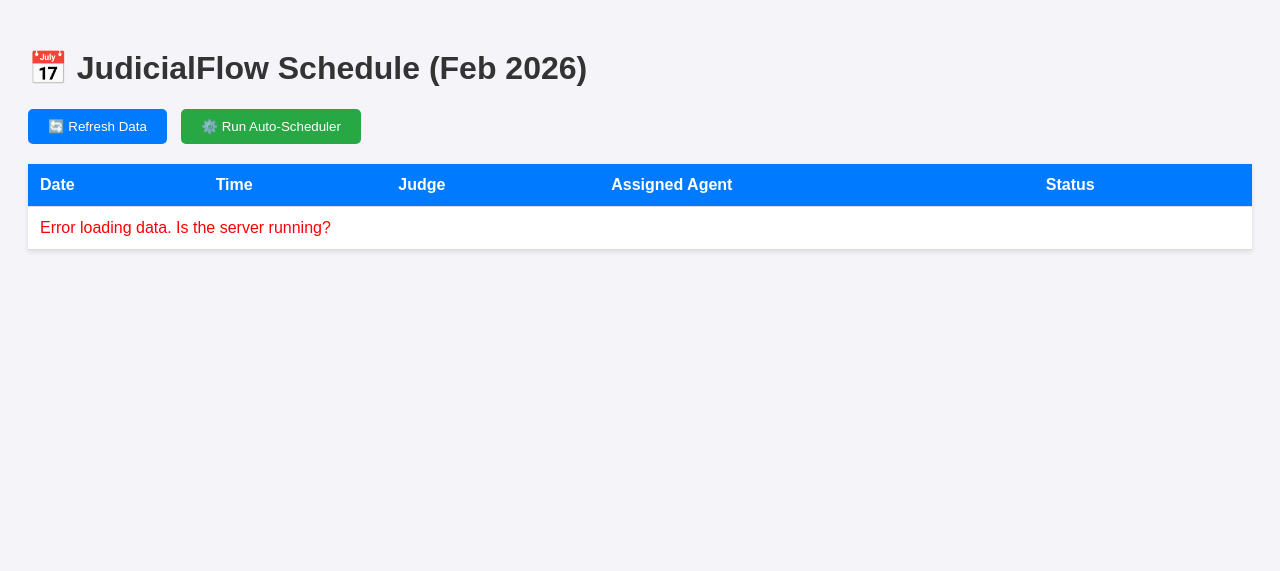
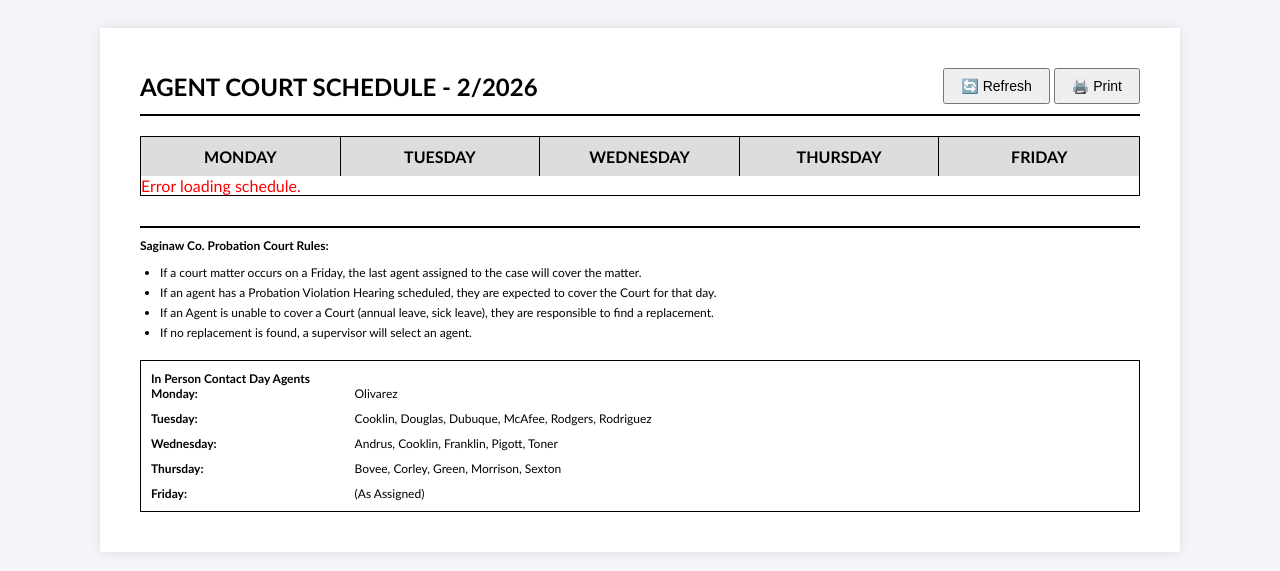
Before and after one commit to JamesSextonIII/JudicialFlow, a Django app: page / in a window 1280 px wide. Shown: the top 571 px of the page. Run offline with Django 5.2, Linux system fonts and the light colour scheme; tables that the repository leaves empty hold one stand-in row (values such as "Sample post").

Commit message:
feat: replace list view with calendar grid dashboard

```diff
--- a/scheduler/templates/scheduler/dashboard.html
+++ b/scheduler/templates/scheduler/dashboard.html
@@ -2,100 +2,250 @@
 <html lang="en">
 <head>
     <meta charset="UTF-8">
-    <title>JudicialFlow Dashboard</title>
+    <title>Agent Court Schedule</title>
     <style>
-        body { font-family: sans-serif; padding: 20px; background-color: #f4f4f9; }
-        h1 { color: #333; }
-        .controls { margin-bottom: 20px; }
-        button { padding: 10px 20px; background-color: #007bff; color: white; border: none; cursor: pointer; border-radius: 5px;}
-        button:hover { background-color: #0056b3; }
+        /* --- Document Style Reset --- */
+        body {
+            font-family: "Calibri", "Arial", sans-serif;
+            padding: 20px;
+            background-color: #f4f4f9;
+        }
 
-        table { width: 100%; border-collapse: collapse; background: white; box-shadow: 0 2px 5px rgba(0,0,0,0.1); }
-        th, td { padding: 12px; text-align: left; border-bottom: 1px solid #ddd; }
-        th { background-color: #007bff; color: white; }
-        tr:hover { background-color: #f1f1f1; }
-        .badge { padding: 4px 8px; border-radius: 4px; font-size: 0.8em; font-weight: bold; }
-        .badge-locked { background-color: #dc3545; color: white; }
-        .badge-auto { background-color: #28a745; color: white; }
+        .page-container {
+            background: white;
+            width: 1000px; /* Fixed width to mimic paper */
+            margin: 0 auto;
+            padding: 40px;
+            box-shadow: 0 0 10px rgba(0,0,0,0.1);
+        }
+
+        /* --- Header --- */
+        header {
+            display: flex;
+            justify-content: space-between;
+            align-items: center;
+            border-bottom: 2px solid black;
+            padding-bottom: 10px;
+            margin-bottom: 20px;
+        }
+        h1 { font-size: 24px; text-transform: uppercase; margin: 0; }
+        .controls button {
+            padding: 8px 16px;
+            cursor: pointer;
+            font-size: 14px;
+        }
+
+        /* --- Calendar Grid --- */
+        .calendar-header {
+            display: grid;
+            grid-template-columns: repeat(5, 1fr); /* 5 Columns for Mon-Fri */
+            text-align: center;
+            font-weight: bold;
+            background-color: #ddd;
+            border: 1px solid black;
+            border-bottom: none;
+        }
+        .day-name { padding: 10px; border-right: 1px solid black; }
+        .day-name:last-child { border-right: none; }
+
+        .calendar-grid {
+            display: grid;
+            grid-template-columns: repeat(5, 1fr); /* 5 Columns */
+            border: 1px solid black;
+            border-top: none;
+        }
+
+        .calendar-day {
+            border-right: 1px solid black;
+            border-bottom: 1px solid black;
+            min-height: 150px; /* Tall boxes like the doc */
+            padding: 5px;
+            font-size: 14px;
+            position: relative;
+        }
+
+        /* Remove right border for Friday column */
+        .calendar-day:nth-child(5n) { border-right: none; }
+
+        .date-number {
+            font-weight: bold;
+            margin-bottom: 5px;
+            display: block;
+        }
+
+        .assignment {
+            margin-bottom: 4px;
+            line-height: 1.2;
+        }
+
+        .assignment strong {
+            font-weight: bold;
+        }
+
+        .empty-cell { background-color: #f9f9f9; }
+
+        /* --- Footer / Rules Section --- */
+        .footer-rules {
+            margin-top: 30px;
+            font-size: 12px;
+            border-top: 2px solid black;
+            padding-top: 10px;
+        }
+        .footer-rules ul { padding-left: 20px; }
+        .footer-rules li { margin-bottom: 5px; }
+
+        .contact-days {
+            margin-top: 20px;
+            border: 1px solid black;
+            padding: 10px;
+            font-size: 12px;
+        }
+        .contact-grid {
+            display: grid;
+            grid-template-columns: 1fr 4fr;
+            gap: 10px;
+        }
+
+        /* Print-friendly styles */
+        @media print {
+            body { background: white; padding: 0; }
+            .page-container { box-shadow: none; width: 100%; padding: 0; }
+            .controls { display: none; }
+        }
     </style>
 </head>
 <body>
 
-    <h1>📅 JudicialFlow Schedule (Feb 2026)</h1>
+<div class="page-container">
+    <header>
+        <h1 id="month-title">AGENT COURT SCHEDULE</h1>
+        <div class="controls">
+            <button onclick="loadSchedule()">🔄 Refresh</button>
+            <button onclick="window.print()">🖨️ Print</button>
+        </div>
+    </header>
 
-    <div class="controls">
-        <button onclick="loadSchedule()">🔄 Refresh Data</button>
-        <button onclick="runGenerator()" style="background-color: #28a745; margin-left: 10px;">⚙️ Run Auto-Scheduler</button>
+    <div class="calendar-header">
+        <div class="day-name">MONDAY</div>
+        <div class="day-name">TUESDAY</div>
+        <div class="day-name">WEDNESDAY</div>
+        <div class="day-name">THURSDAY</div>
+        <div class="day-name">FRIDAY</div>
     </div>
 
-    <table id="schedule-table">
-        <thead>
-            <tr>
-                <th>Date</th>
-                <th>Time</th>
-                <th>Judge</th>
-                <th>Assigned Agent</th>
-                <th>Status</th>
-            </tr>
-        </thead>
-        <tbody>
-            </tbody>
-    </table>
+    <div id="calendar-grid" class="calendar-grid">
+        </div>
+
+    <div class="footer-rules">
+        <strong>Saginaw Co. Probation Court Rules:</strong>
+        <ul>
+            <li>If a court matter occurs on a Friday, the last agent assigned to the case will cover the matter.</li>
+            <li>If an agent has a Probation Violation Hearing scheduled, they are expected to cover the Court for that day.</li>
+            <li>If an Agent is unable to cover a Court (annual leave, sick leave), they are responsible to find a replacement.</li>
+            <li>If no replacement is found, a supervisor will select an agent.</li>
+        </ul>
+    </div>
+
+    <div class="contact-days">
+        <strong>In Person Contact Day Agents</strong>
+        <div class="contact-grid">
+            <div><strong>Monday:</strong></div><div>Olivarez</div>
+            <div><strong>Tuesday:</strong></div><div>Cooklin, Douglas, Dubuque, McAfee, Rodgers, Rodriguez</div>
+            <div><strong>Wednesday:</strong></div><div>Andrus, Cooklin, Franklin, Pigott, Toner</div>
+            <div><strong>Thursday:</strong></div><div>Bovee, Corley, Green, Morrison, Sexton</div>
+            <div><strong>Friday:</strong></div><div>(As Assigned)</div>
+        </div>
+    </div>
+</div>
 
 <script>
+    const YEAR = 2026;
+    const MONTH = 2; // February
+
     async function loadSchedule() {
-            const tableBody = document.querySelector('#schedule-table tbody');
-            tableBody.innerHTML = '<tr><td colspan="5">Loading...</td></tr>';
+        // Update Title
+        document.getElementById('month-title').innerText = `AGENT COURT SCHEDULE - ${MONTH}/${YEAR}`;
+
+        const grid = document.getElementById('calendar-grid');
+        grid.innerHTML = '<div style="grid-column: span 5; padding: 20px;">Loading...</div>';
 
         try {
-                // 1. Fetch data from your API
-                const response = await fetch('/api/schedule/?year=2026&month=2');
-                const data = await response.json();
+            // 1. Fetch Data
+            const response = await fetch(`/api/schedule/?year=${YEAR}&month=${MONTH}`);
+            const assignments = await response.json();
 
-                // 2. Clear table
-                tableBody.innerHTML = '';
+            // 2. Prepare Calendar Logic
+            grid.innerHTML = '';
 
-                // 3. Loop through data and create rows
-                data.forEach(item => {
-                    const row = `
-                        <tr>
-                            <td>${item.date}</td>
-                            <td>${item.start_time}</td>
-                            <td><strong>${item.judge.last_name}</strong> (${item.judge.room_number})</td>
-                            <td>${item.agent.first_name} ${item.agent.last_name}</td>
-                            <td>
-                                <span class="badge ${item.is_locked ? 'badge-locked' : 'badge-auto'}">
-                                    ${item.is_locked ? 'LOCKED' : 'AUTO'}
-                                </span>
-                            </td>
-                        </tr>
+            // Calculate how many empty cells we need before the 1st of the month
+            // Note: JS months are 0-indexed (0=Jan, 1=Feb).
+            // We want the 1st day of Feb 2026.
+            const firstDayObj = new Date(YEAR, MONTH - 1, 1);
+            let startDay = firstDayObj.getDay(); // 0=Sun, 1=Mon, etc.
+
+            // Adjust for Mon-Fri grid (If Sun(0), shift. If Sat(6), skip?)
+            // This grid assumes Mon=1. If startDay is 0 (Sun) or 6 (Sat), we need logic.
+            // For Feb 2026, the 1st is a Sunday.
+            // Let's align 1st (Sun) to the Previous week or skip it?
+            // Standard work calendars usually start Monday.
+            // Simplified: Let's assume Mon start.
+            // If Feb 1 is Sun, then Mon is Feb 2.
+
+            // Helper: Group assignments by Date "YYYY-MM-DD"
+            const dataByDate = {};
+            assignments.forEach(a => {
+                if (!dataByDate[a.date]) dataByDate[a.date] = [];
+                dataByDate[a.date].push(a);
+            });
+
+            // Calculate total days in month
+            const daysInMonth = new Date(YEAR, MONTH, 0).getDate();
+
+            // 3. Build the Grid
+            // We loop from 1 to daysInMonth.
+            // We simply check the day of week. If it's Sat/Sun, we skip (or show gray).
+
+            // Let's create a loop for the whole month
+            for (let d = 1; d <= daysInMonth; d++) {
+                const dateObj = new Date(YEAR, MONTH - 1, d);
+                const dayOfWeek = dateObj.getDay(); // 0=Sun, 6=Sat
+
+                // Skip Weekends for this view (like the doc seems to show)
+                if (dayOfWeek === 0 || dayOfWeek === 6) continue;
+
+                const dateStr = `${YEAR}-${String(MONTH).padStart(2, '0')}-${String(d).padStart(2, '0')}`;
+
+                // Content for this day
+                let contentHtml = '';
+                if (dataByDate[dateStr]) {
+                    dataByDate[dateStr].forEach(item => {
+                        // Format: "Judge: Agent"
+                        contentHtml += `
+                            <div class="assignment">
+                                <strong>${item.judge.last_name}:</strong> ${item.agent.last_name}
+                            </div>
                         `;
-                    tableBody.innerHTML += row;
                     });
+                } else {
+                     contentHtml = '<div style="color:#ccc; font-size:0.8em;">Nothing Scheduled</div>';
+                }
+
+                // Render Cell
+                const cell = document.createElement('div');
+                cell.className = 'calendar-day';
+                cell.innerHTML = `
+                    <span class="date-number">${d}</span>
+                    ${contentHtml}
+                `;
+                grid.appendChild(cell);
+            }
+
         } catch (error) {
-                console.error('Error:', error);
-                tableBody.innerHTML = '<tr><td colspan="5" style="color:red">Error loading data. Is the server running?</td></tr>';
+            console.error(error);
+            grid.innerHTML = '<div style="color:red; grid-column: span 5;">Error loading schedule.</div>';
         }
     }
 
-        async function runGenerator() {
-            if(!confirm("Are you sure? This will overwrite unlocked slots.")) return;
-
-            try {
-                const response = await fetch('/api/generate/', {
-                    method: 'POST',
-                    headers: { 'Content-Type': 'application/json' },
-                    body: JSON.stringify({ year: 2026, month: 2 })
-                });
-                const result = await response.json();
-                alert(result.message);
-                loadSchedule(); // Refresh table after generating
-            } catch (error) {
-                alert("Error running generator");
-            }
-        }
-
-        // Load data automatically when page opens
     loadSchedule();
 </script>
 
```
Lines whose indentation alone changed are shown as unchanged.
